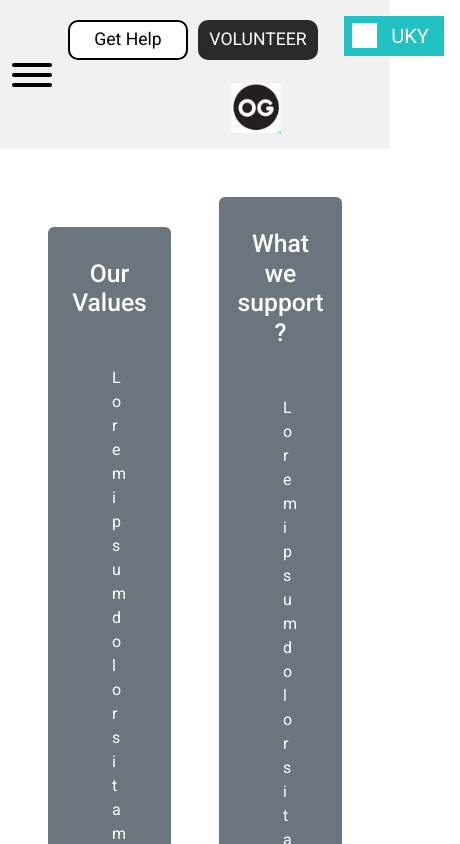
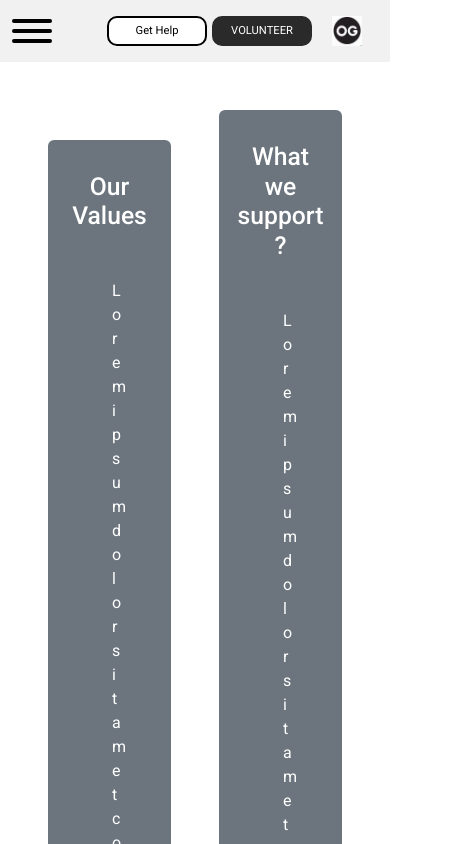
Before and after one commit to inkua/maqueta-ong, a Next.js app: page /about-us in a window 390 px wide. Shown: the top 844 px of the page, 460 px wide, since content can reach past the window. Built offline with nearby package versions, Linux system fonts and the light colour scheme.

Commit message:
[Update] Modificación de css para modo responsivo

```diff
--- a/src/styles/header.css
+++ b/src/styles/header.css
@@ -244,7 +244,7 @@ input[type=checkbox]#switcher:checked+.check::before
 }
 
 /* ************************************* medias querys **************************************************** */
-@media screen and (max-width: 958px)
+@media screen and (max-width: 956px)
 {
     /* *************************** Menu ********************************************************** */
     .container .logo
@@ -347,3 +347,43 @@ input[type=checkbox]#switcher:checked+.check::before
         font-size: 1.1rem;
     }
 }
+
+@media screen and (max-width: 640px)
+{
+    nav .logo-2
+    {
+        display: block;
+        width: 30px;
+        height: 30px;
+    }
+
+    .nav__menu-bar
+    {
+        width: 30px;
+        height: 30px;
+    }
+
+    .nav__menu-list
+    {
+        top: 60px;
+    }
+
+    .buttons
+    {
+        gap: 5px;
+    }
+
+    .btn_help,
+    .btn_volunteer
+    {
+        width: 100px;
+        height: 30px;
+        font-size: .7rem;
+    }
+
+    .wrap-toggle
+    {
+        /* margin-left: .2em; */
+        display: none;
+    }
+}
```
